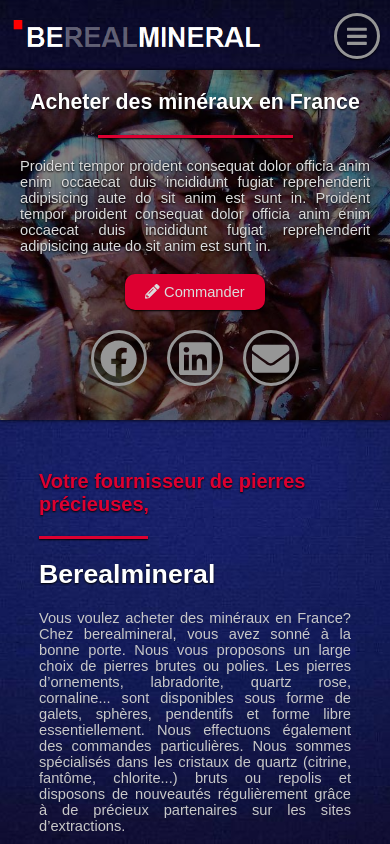
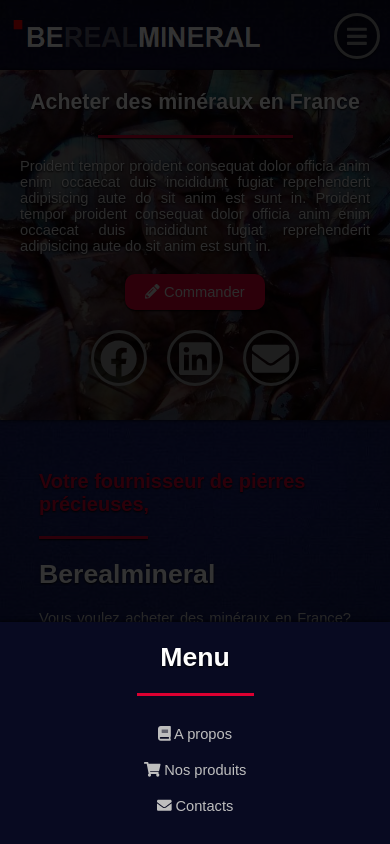
Before and after one commit to Manjaka13/berealmineral, a React app: page / in a window 390 px wide. Both pictures are taken after a click on the element 357 px from the left and 36 px from the top of the page. Shown: the top 844 px of the page. Built offline with nearby package versions, Linux system fonts and the light colour scheme.

Commit message:
Added menu navigation for little screens

```diff
--- /dev/null
+++ b/src/Navigation/Menu/Menu.js
@@ -0,0 +1,21 @@
+import React from "react";
+import "./Menu.scss";
+
+function Menu({opened, close, mapped_sections}) {
+	const style_overlay = opened ? "menu-overlay" : "menu-overlay-closed";
+	const style_menu = opened ? "menu" : "menu-closed";
+	return (
+		<div onClick={() => close()}>
+			<div className={style_overlay}></div>
+			<div className={style_menu}>
+				<h2 className="app-title app-title-xlg title">Menu</h2>
+				<div className="separator"></div>
+				<ul className="list">
+					{mapped_sections}
+				</ul>
+			</div>
+		</div>
+	)
+}
+
+export default Menu;
--- /dev/null
+++ b/src/Navigation/Menu/Menu.scss
@@ -0,0 +1,66 @@
+@import "../../config";
+
+.menu-overlay, .menu-overlay-closed {
+	width: 100%;
+	height: 100%;
+	position: fixed;
+	top: 0;
+	left: 0;
+	z-index: 12;
+	opacity: 1;
+	background: rgba(0, 0, 0, 0.8);
+	transition: all 0.3s ease-out;
+}
+
+.menu-overlay-closed {
+	opacity: 0;
+	pointer-events: none;
+}
+
+.menu, .menu-closed {
+	position: fixed;
+	bottom: 0;
+	left: 0;
+	z-index: 13;
+	width: 100%;
+	height: auto;
+	opacity: 1;
+	background: rgb(8, 10, 33);
+	box-shadow: 0px 0px 4px black;
+	transition: all 0.3s ease-out;
+	.title {
+		padding: 20px;
+		color: white;
+		text-shadow: 0px 1px 2px black;
+		text-align: center;
+	}
+	.separator {
+		width: 30%;
+		height: 3px;
+		margin: auto;
+		background: rgb(221, 0, 49);
+	}
+	.list {
+		padding-top: 20px;
+		padding-bottom: 20px;
+		.item {
+			.link {
+				display: block;
+				padding-top: 10px;
+				padding-bottom: 10px;
+				color: rgb(190, 190, 190);
+				text-align: center;
+				&:hover {
+					color: white;
+					background: rgba(0, 0, 0, 0.6);
+				}
+			}
+		}
+	}
+}
+
+.menu-closed {
+	pointer-events: none;
+	bottom: -100%;
+	opacity: 0;
+}
--- a/src/Navigation/Navigation.js
+++ b/src/Navigation/Navigation.js
@@ -1,11 +1,13 @@
-import React from "react";
+import React, {useState} from "react";
 import {FontAwesomeIcon as Icon} from "@fortawesome/react-fontawesome";
 import {faBars} from "@fortawesome/free-solid-svg-icons";
 import "./Navigation.scss";
 import brand from "../assets/achat_de_mineraux_en_france_berealmineral.png";
 import sections_data from "./sections";
+import Menu from "./Menu/Menu";
 
 function Navigation() {
+	const [opened, set_opened] = useState(false);
 	const mapped_sections = sections_data.map((section, n) => {
 		return (
 			<li className="item" key={n}>
@@ -15,6 +17,12 @@
 			</li>
 		);
 	});
+	const open = () => {
+		set_opened(true);
+	};
+	const close = () => {
+		set_opened(false);
+	};
 	return (
 		<nav className="navigation">
 			<div className="box">
@@ -22,10 +30,11 @@
 				<ul className="list">
 					{mapped_sections}
 				</ul>
-				<div className="trigger" title="Ouvrir le menu de navigation.">
+				<div className="trigger" title="Ouvrir le menu de navigation." onClick={() => open()}>
 					<Icon className="icon" icon={faBars} />
 				</div>
 			</div>
+			<Menu opened={opened} close={close} mapped_sections={mapped_sections}/>
 		</nav>
 	)
 }
--- a/src/Navigation/Navigation.scss
+++ b/src/Navigation/Navigation.scss
@@ -5,7 +5,6 @@
 	align-items: center;
 	width: 100%;
 	height: 70px;
-	overflow: hidden;
 	.box {
 		display: block;
 		width: 100%;
```
